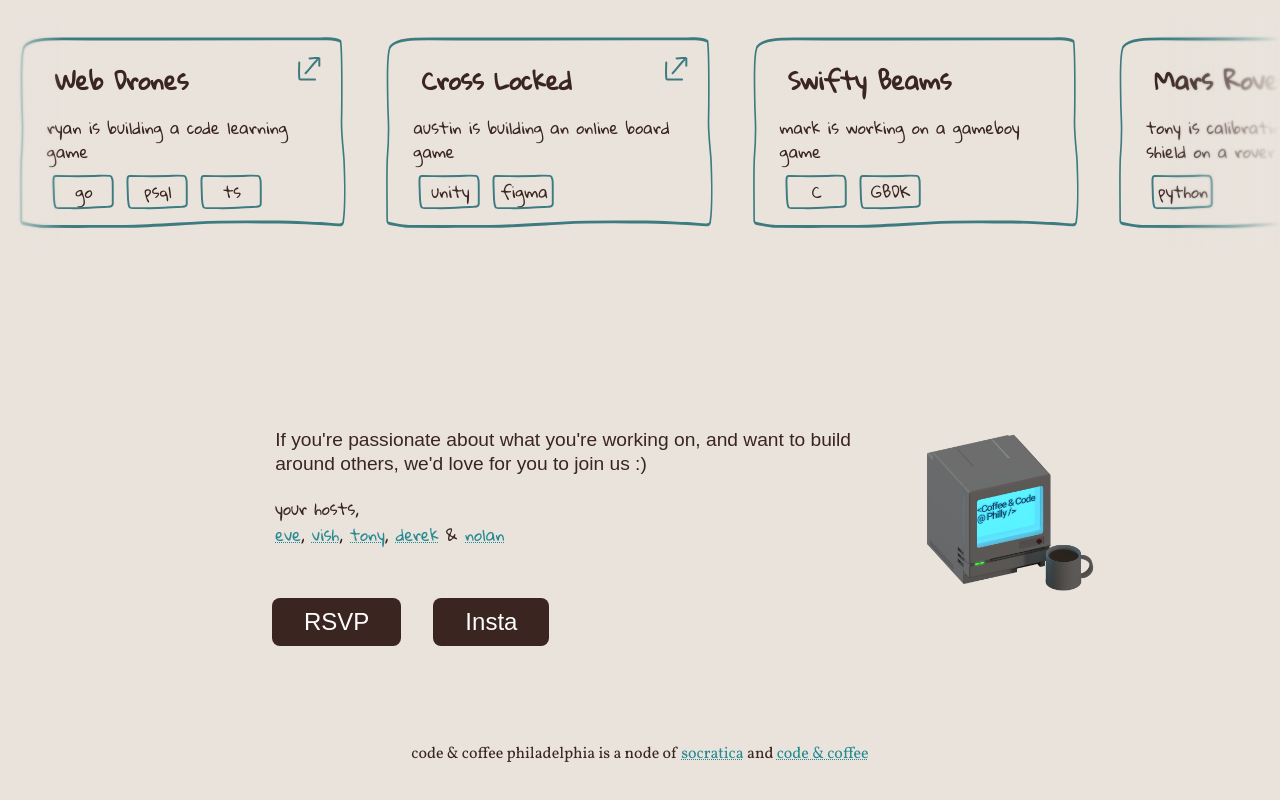
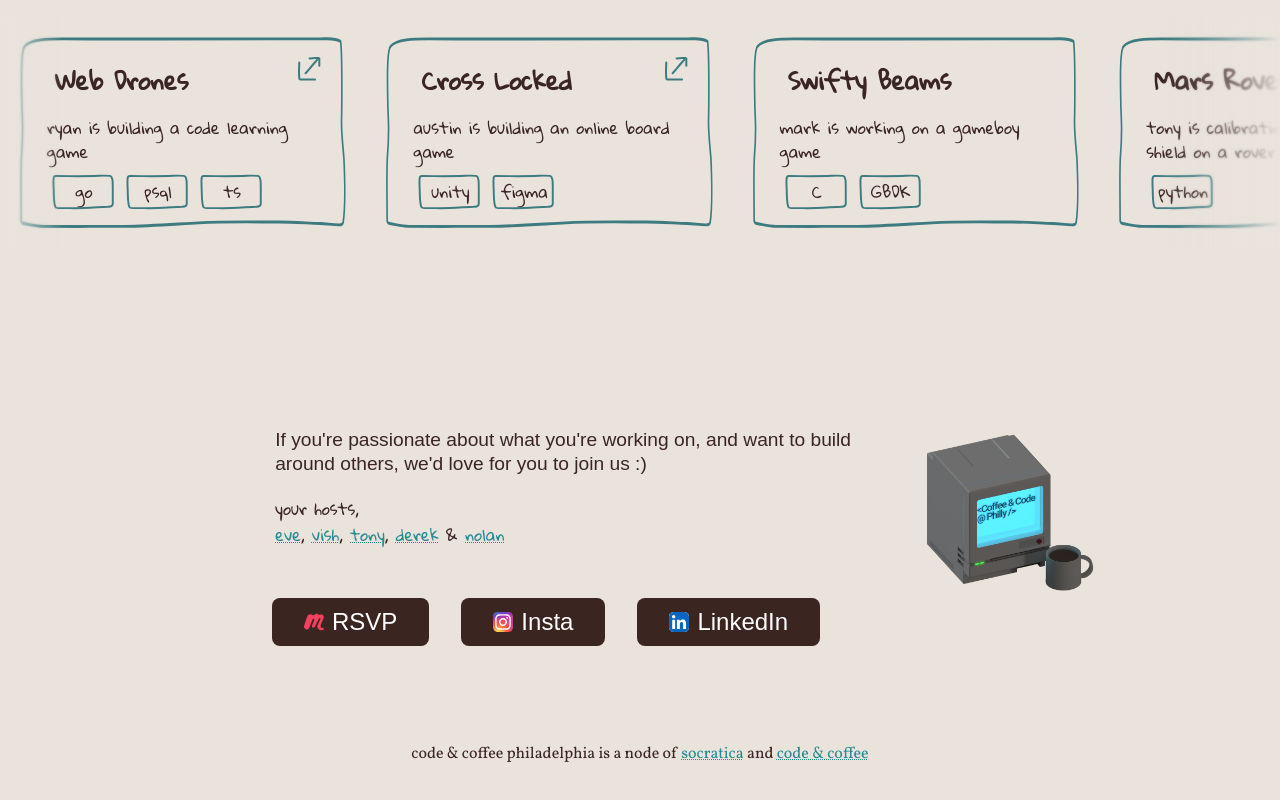
Before and after one commit to nolanmak/codephiladelphia.com, a plain HTML site: page index.html in a window 1280 px wide. Shown: the part 1818-2618 px from the top of the page. Drawn offline with nearby package versions, Linux system fonts and the light colour scheme; a script that the page names is missing.

Commit message:
update organizer list

```diff
--- a/index.css
+++ b/index.css
@@ -266,6 +266,19 @@ header h1 {
     display: flex;
     justify-content: space-around;
     padding: 1em;
+    gap: 10px;
+}
+
+.icon-button {
+    display: flex;
+    align-items: center;
+    gap: 8px;
+}
+
+.button-icon {
+    width: 20px;
+    height: 20px;
+    border-radius: 4px;
 }
 
 
--- a/index.html
+++ b/index.html
@@ -153,15 +153,22 @@
                 </p>
                 <div id="footer-buttons">
                     <div class="button">
-                        <a href="https://www.meetup.com/code-coffee-philly/" target="_blank">
+                        <a href="https://www.meetup.com/code-coffee-philly/" target="_blank" class="icon-button">
+                            <img src="media/social/meetup.svg" alt="Meetup" class="button-icon" width="20" height="20">
                             RSVP
                         </a>
-                        <!-- <a href="https://lu.ma/event/evt-VrXemuGOjtR3Qq0" class="luma-checkout--button" data-luma-action="checkout" data-luma-event-id="evt-VrXemuGOjtR3Qq0">
-                            RSVP
-                        </a> -->
                     </div>
                     <div class="button">
-                        <a id="instagram" href="https://instagram.com/philly_codes" target="_blank">Insta</a>
+                        <a id="instagram" href="https://instagram.com/philly_codes" target="_blank" class="icon-button">
+                            <img src="media/social/instagram.svg" alt="Instagram" class="button-icon" width="20" height="20">
+                            Insta
+                        </a>
+                    </div>
+                    <div class="button">
+                        <a href="https://www.linkedin.com/company/code-coffee-philadelphia" target="_blank" class="icon-button">
+                            <img src="media/social/linkedin.svg" alt="LinkedIn" class="button-icon" width="20" height="20">
+                            LinkedIn
+                        </a>
                     </div>
                 </div>
 
```
